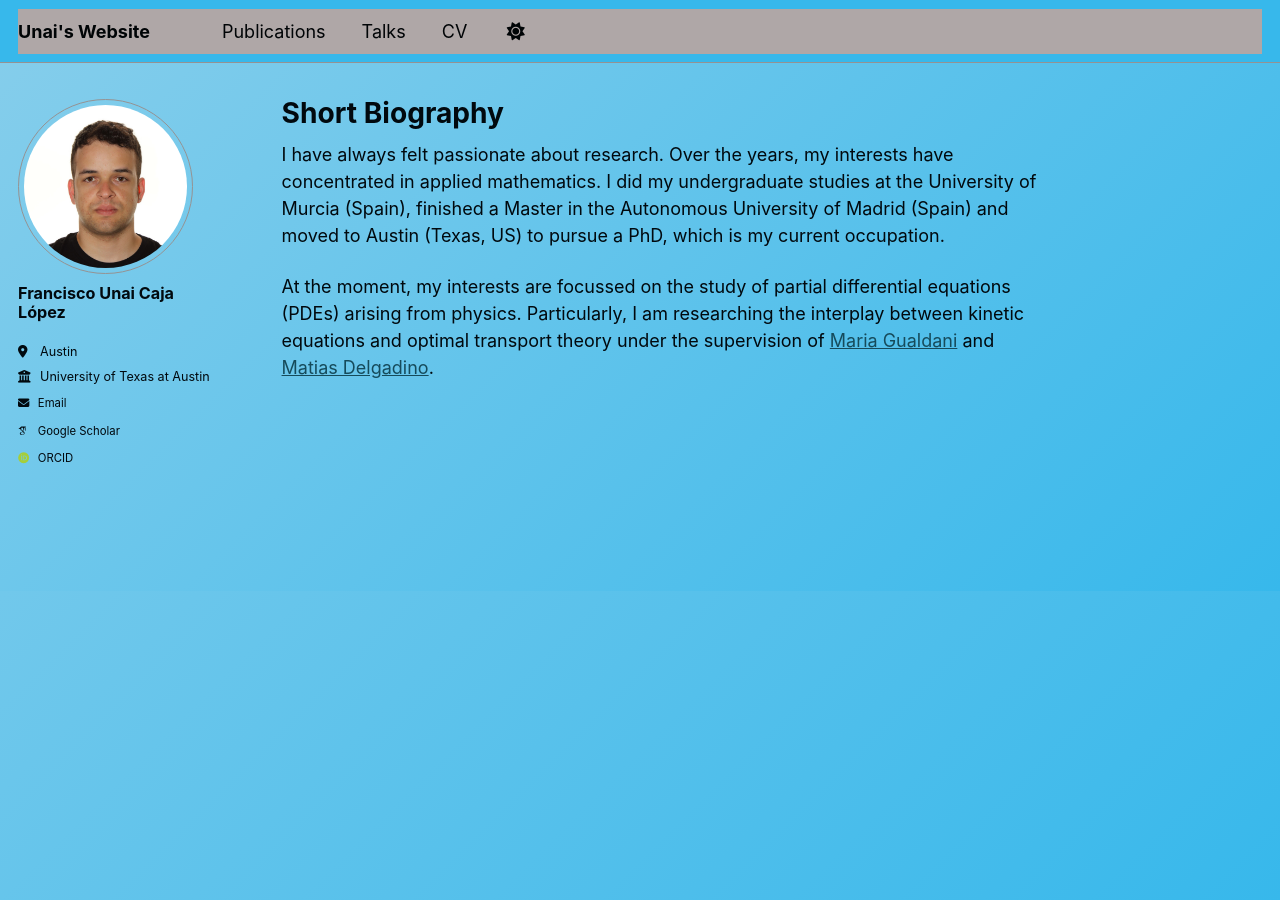
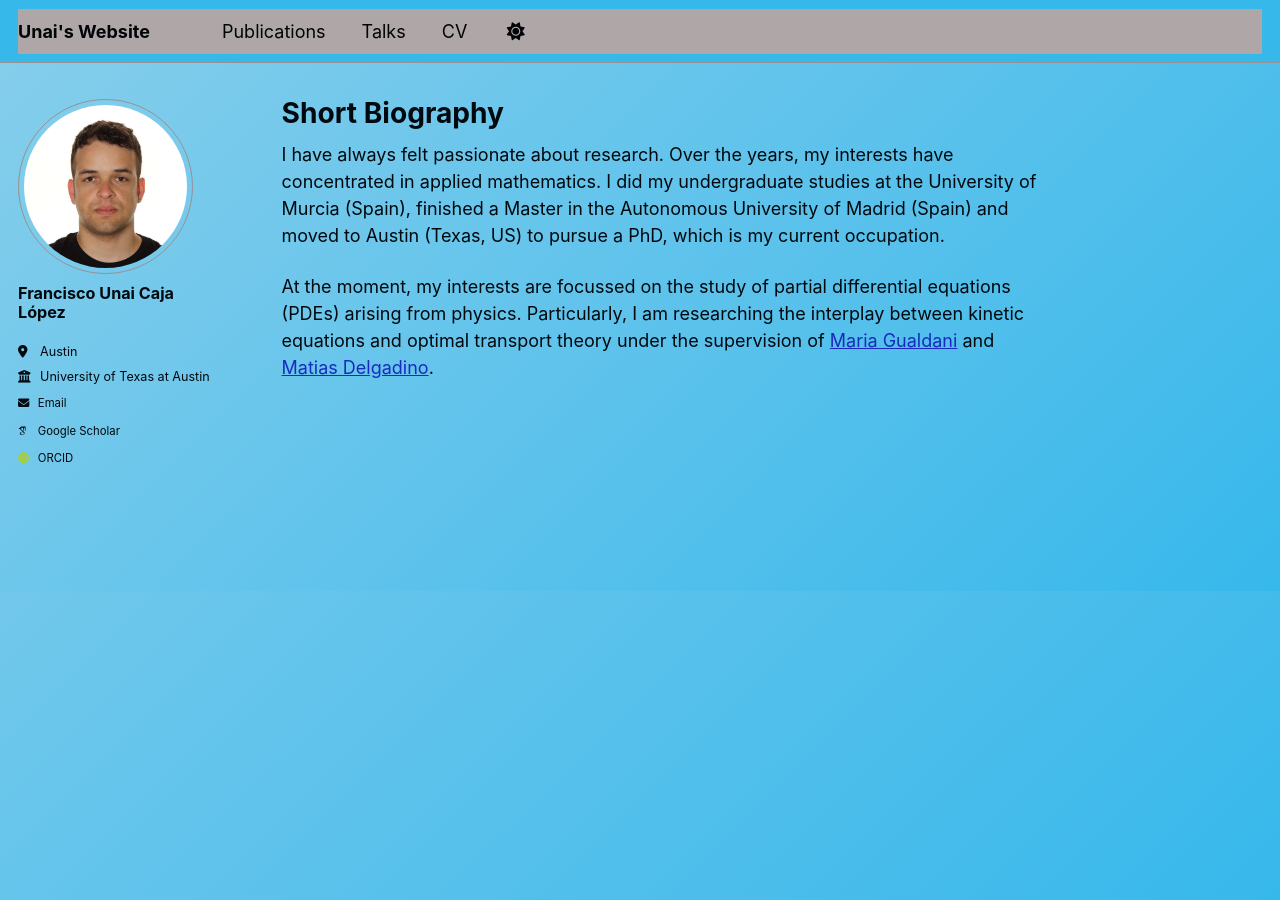
Before and after one commit to UnaiCaja/UnaiCaja.github.io, a Jekyll site: the page built from _pages/about.md, in a window 1280 px wide. Built offline with Jekyll 4.4.1, drawn with Linux system fonts in a browser that asks for light colours; some web fonts are replaced.

Commit message:
Update _default.scss

```diff
--- a/_sass/theme/_default.scss
+++ b/_sass/theme/_default.scss
@@ -30,17 +30,17 @@
 :root {
     --global-base-color                 : #{$gray};
     --global-bg-color                   : #afa7a7;
-    --global-footer-bg-color            : #f2f3f3;
+    --global-footer-bg-color            : #909797;
     --global-border-color               : #{$lighter-gray};
     --global-dark-border-color          : #bdc1c4;
-    --global-code-background-color      : #fafafa;
+    --global-code-background-color      : #7a7373;
     --global-code-text-color            : #{$darker-gray};
-    --global-fig-caption-color          : mix(#fff,  #{$dark-gray}, 25%);
-    --global-link-color                 : #164b5b;
-    --global-link-color-hover           : mix(#000, #133c46, 25%);
-    --global-link-color-visited         : mix(#fff, #133c46, 25%);
+    --global-fig-caption-color          : mix(#1238a0,  #{$dark-gray}, 25%);
+    --global-link-color                 : #182bbe;
+    --global-link-color-hover           : mix(#1d996b, #133c46, 25%);
+    --global-link-color-visited         : mix(#5e5b7a, #2337bb, 25%);
     --global-masthead-link-color        : #{$dark-gray};
-    --global-masthead-link-color-hover  : mix(#000, #{$gray}, 25%);
+    --global-masthead-link-color-hover  : mix(#126258, #{$gray}, 25%);
     --global-text-color                 : #{$gray};
     --global-text-color-light           : #{$light-gray};
     --global-thead-color                : #{$lighter-gray};
```
